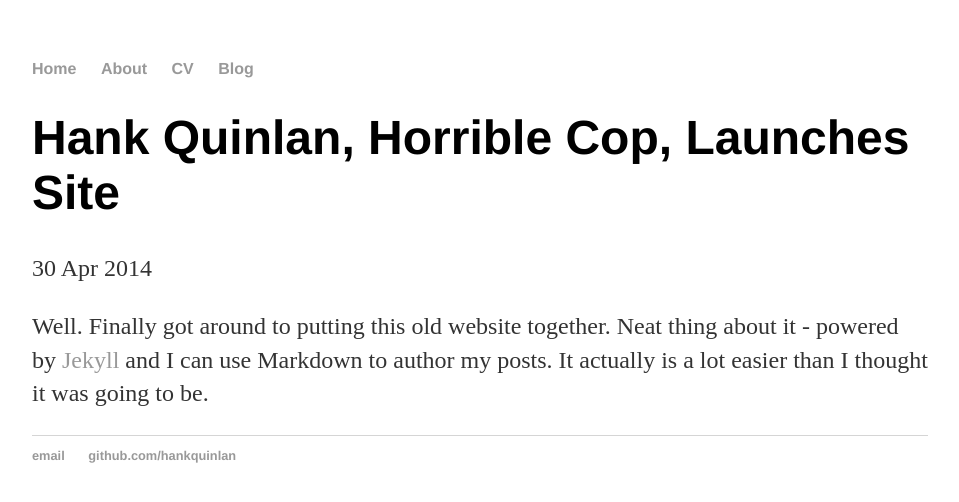
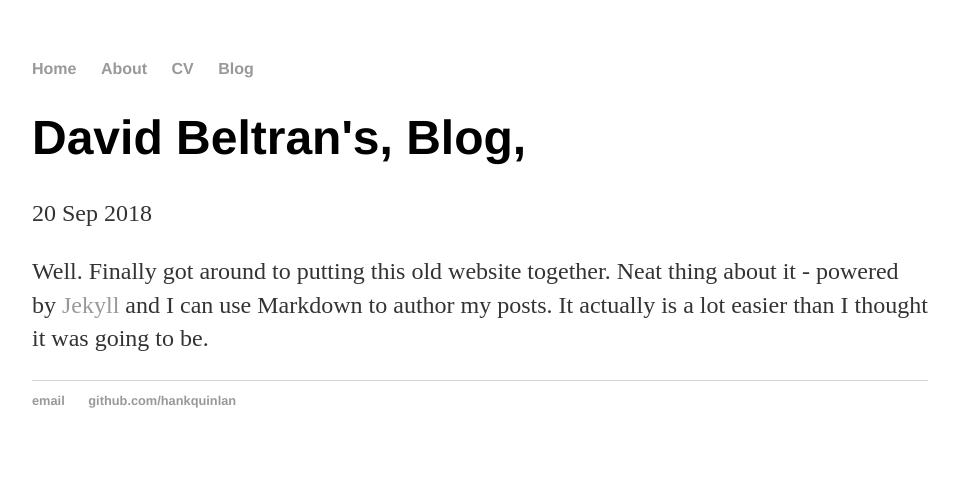
Before and after one commit to davidb1269/davidb1269.github.io, a Jekyll site: the page built from _posts/2018-09-20-David-Beltran-web-site.md, in a window 1280 px wide. Shown: the top 502 px of the page, without its empty margins (160-1119 px from the left). Built offline with Jekyll 4.4.1, drawn with Linux system fonts in a browser that asks for light colours.

Commit message:
Update 2018-09-20-David-Beltran-web-site.md

```diff
--- a/_posts/2018-09-20-David-Beltran-web-site.md
+++ b/_posts/2018-09-20-David-Beltran-web-site.md
@@ -1,7 +1,7 @@
 ---
 layout: post
-title: "Hank Quinlan, Horrible Cop, Launches Site"
-date: 2014-04-30
+title: "David Beltran's, Blog,"
+date: 2018-09-20
 ---
 
 Well. Finally got around to putting this old website together. Neat thing about it - powered by [Jekyll](http://jekyllrb.com) and I can use Markdown to author my posts.
```
